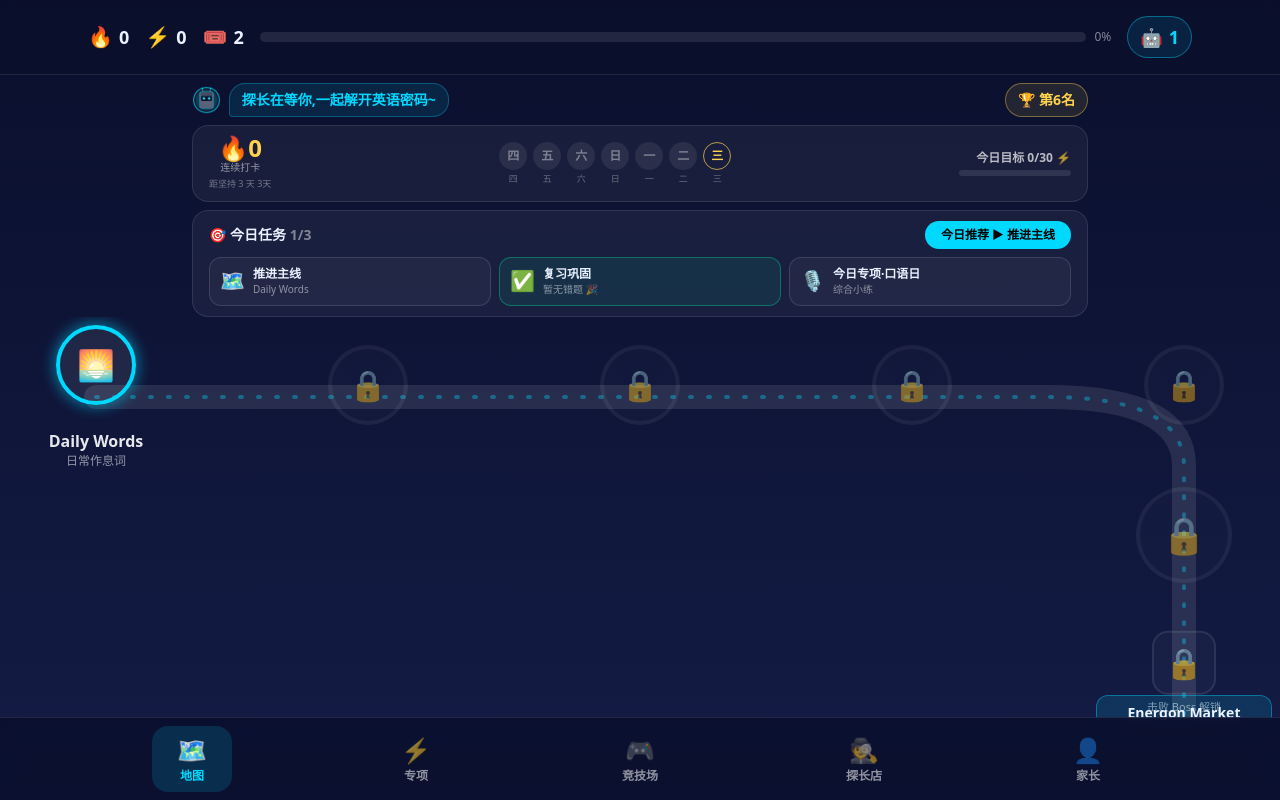
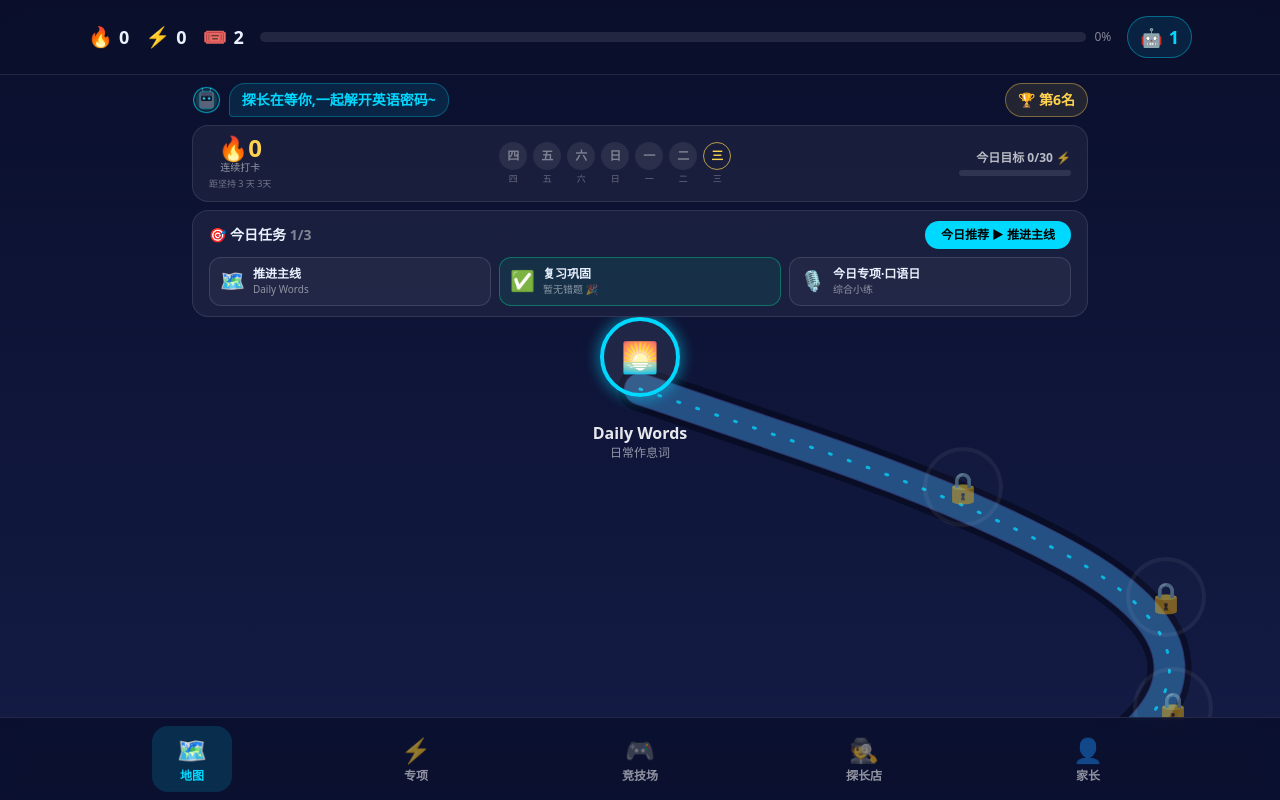
Before and after one commit to mattsg198/cybertron-academy, a React (Vite) app: page / in a window 1280 px wide. Built offline with nearby package versions, Linux system fonts and the light colour scheme.

Commit message:
Map: tower-defense-style winding sine road (bordered track + glowing dashes)
Co-Authored-By: Claude Opus 4.8 <noreply@anthropic.com>

```diff
--- a/src/components/LevelMap.tsx
+++ b/src/components/LevelMap.tsx
@@ -19,12 +19,12 @@ type Stop =
   | { kind: 'exam'; unit: Unit; lesson: Lesson }
   | { kind: 'prize' }
 
-// Serpentine (snake) layout — vertical scroll. Boss/exam/prize stops force a
-// row turn, so they land at the bends (corners) of the path.
-const PAD = 96 // left/right padding
-const ROW_H = 138 // vertical spacing between rows (compact)
-const TOP = 80 // top padding (room for sector label / boss badge)
-const colsFor = (w: number) => (w >= 960 ? 5 : w >= 680 ? 4 : 3)
+// Tower-defense-style winding road — a smooth vertical sine path; nodes ride the
+// curve and the connector is drawn as a bordered track with a glowing dashed centre.
+const PAD = 84 // keep nodes/labels off the edges
+const STEP_Y = 110 // vertical gap between stops
+const TOP = 72 // top padding
+const WAVE_K = 0.62 // how often the road swings left ↔ right
 
 export default function LevelMap({
   onStart,
@@ -52,8 +52,8 @@ export default function LevelMap({
       window.removeEventListener('orientationchange', measure)
     }
   }, [])
-  const COLS = colsFor(width)
-  const COL_W = (width - PAD * 2) / Math.max(1, COLS - 1)
+  const cx = width / 2
+  const amp = Math.max(70, width / 2 - PAD)
 
   const stops = useMemo<Stop[]>(() => {
     const out: Stop[] = []
@@ -71,31 +71,9 @@ export default function LevelMap({
     return out
   }, [])
 
-  // Assign each stop a (col,row). Turn the row at a column edge, OR right after a
-  // Boss / exam / prize so those dramatic stops sit at a corner.
-  const cells = useMemo(() => {
-    const out: { col: number; row: number }[] = []
-    let col = 0
-    let row = 0
-    let dir = 1
-    stops.forEach((s) => {
-      out.push({ col, row })
-      const corner =
-        s.kind === 'exam' || s.kind === 'prize' || (s.kind === 'lesson' && !!s.lesson.boss)
-      const atEdge = (dir === 1 && col >= COLS - 1) || (dir === -1 && col <= 0)
-      if (corner || atEdge) {
-        row += 1
-        dir = -dir // drop straight down, then snake back
-      } else {
-        col += dir
-      }
-    })
-    return out
-  }, [stops, COLS])
-
-  const rowsCount = (cells[cells.length - 1]?.row ?? 0) + 1
-  const height = TOP + (rowsCount - 1) * ROW_H + 150
-  const posOf = (i: number) => ({ x: PAD + cells[i].col * COL_W, y: TOP + cells[i].row * ROW_H })
+  // Nodes ride a smooth vertical sine — organic, tower-defense-like winding road.
+  const posOf = (i: number) => ({ x: cx + amp * Math.sin(i * WAVE_K), y: TOP + i * STEP_Y })
+  const height = TOP + (stops.length - 1) * STEP_Y + 150
 
   // current = first unlocked, not-yet-passed lesson
   const currentId = useMemo(() => {
@@ -115,39 +93,34 @@ export default function LevelMap({
       el.scrollTo({ top: Math.max(0, posOf(idx).y - el.clientHeight / 2), behavior: 'smooth' })
     }
     // eslint-disable-next-line react-hooks/exhaustive-deps
-  }, [currentId, cells, width])
+  }, [currentId, width])
 
-  // connector path — smooth curve: quadratic through each vertex (rounds every
-  // bend, so the snake flows instead of zig-zagging sharply).
+  // smooth curved track through the points (quadratic through each vertex)
   const pathD = useMemo(() => {
-    if (!cells.length) return ''
-    const pts = cells.map((_, i) => posOf(i))
+    const n = stops.length
+    if (!n) return ''
+    const pts = stops.map((_, i) => posOf(i))
     let d = `M ${pts[0].x} ${pts[0].y}`
-    for (let i = 1; i < pts.length; i++) {
+    for (let i = 1; i < n; i++) {
       const mx = (pts[i - 1].x + pts[i].x) / 2
       const my = (pts[i - 1].y + pts[i].y) / 2
       d += ` Q ${pts[i - 1].x} ${pts[i - 1].y} ${mx} ${my}`
     }
-    const last = pts[pts.length - 1]
+    const last = pts[n - 1]
     d += ` L ${last.x} ${last.y}`
     return d
     // eslint-disable-next-line react-hooks/exhaustive-deps
-  }, [cells, width])
+  }, [stops, width])
 
   return (
     <div ref={scroller} className="no-scrollbar relative h-full w-full overflow-y-auto overflow-x-hidden">
       <div className="relative mx-auto" style={{ width, height }}>
-        {/* connector road */}
+        {/* winding track: dark border → road body → soft glow → dashed centre line */}
         <svg className="absolute inset-0" width={width} height={height} fill="none">
-          <path d={pathD} stroke="rgba(255,255,255,0.10)" strokeWidth={24} strokeLinecap="round" strokeLinejoin="round" />
-          <path
-            d={pathD}
-            stroke="rgba(0,217,255,0.35)"
-            strokeWidth={4}
-            strokeDasharray="2 16"
-            strokeLinecap="round"
-            strokeLinejoin="round"
-          />
+          <path d={pathD} stroke="rgba(4,6,20,0.55)" strokeWidth={44} strokeLinecap="round" strokeLinejoin="round" />
+          <path d={pathD} stroke="#2b356b" strokeWidth={32} strokeLinecap="round" strokeLinejoin="round" />
+          <path d={pathD} stroke="rgba(0,217,255,0.16)" strokeWidth={30} strokeLinecap="round" strokeLinejoin="round" />
+          <path d={pathD} stroke="rgba(0,217,255,0.75)" strokeWidth={3} strokeDasharray="2 18" strokeLinecap="round" strokeLinejoin="round" />
         </svg>
 
         {stops.map((stop, i) => {
```
